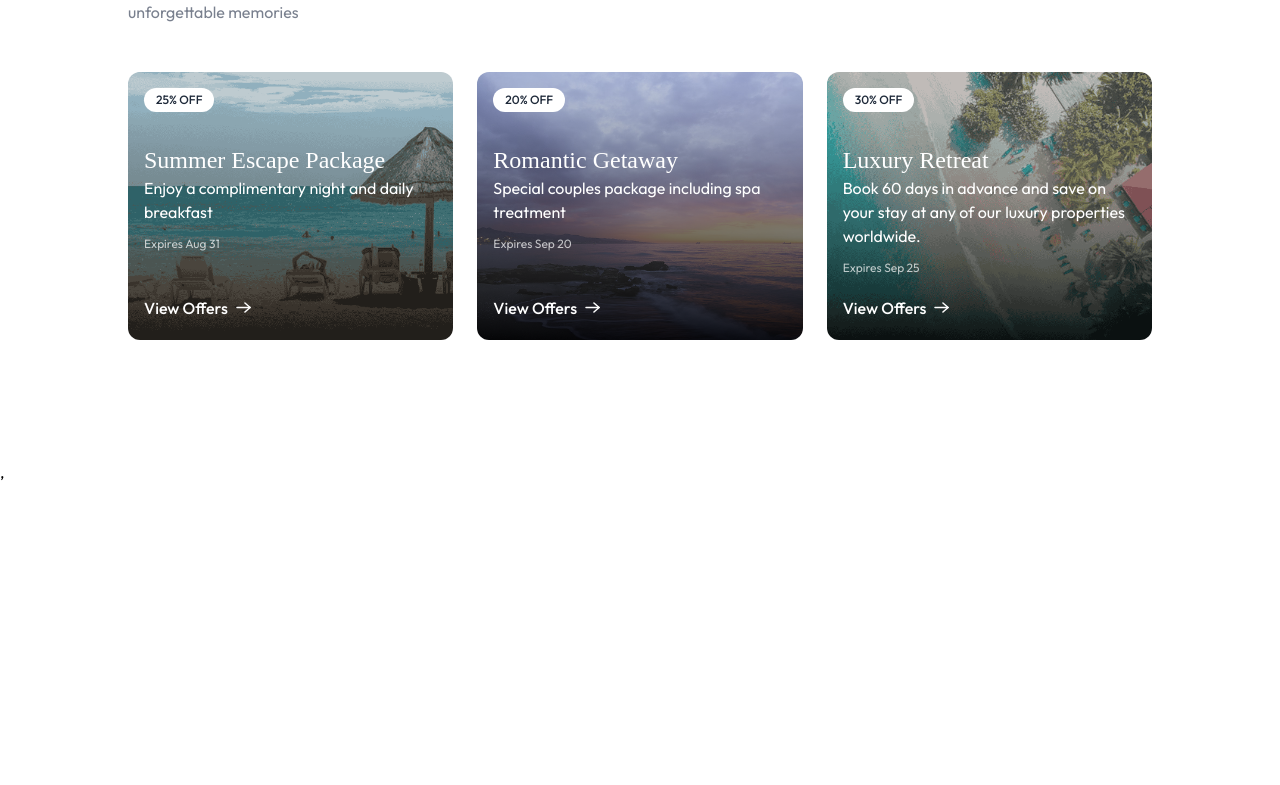
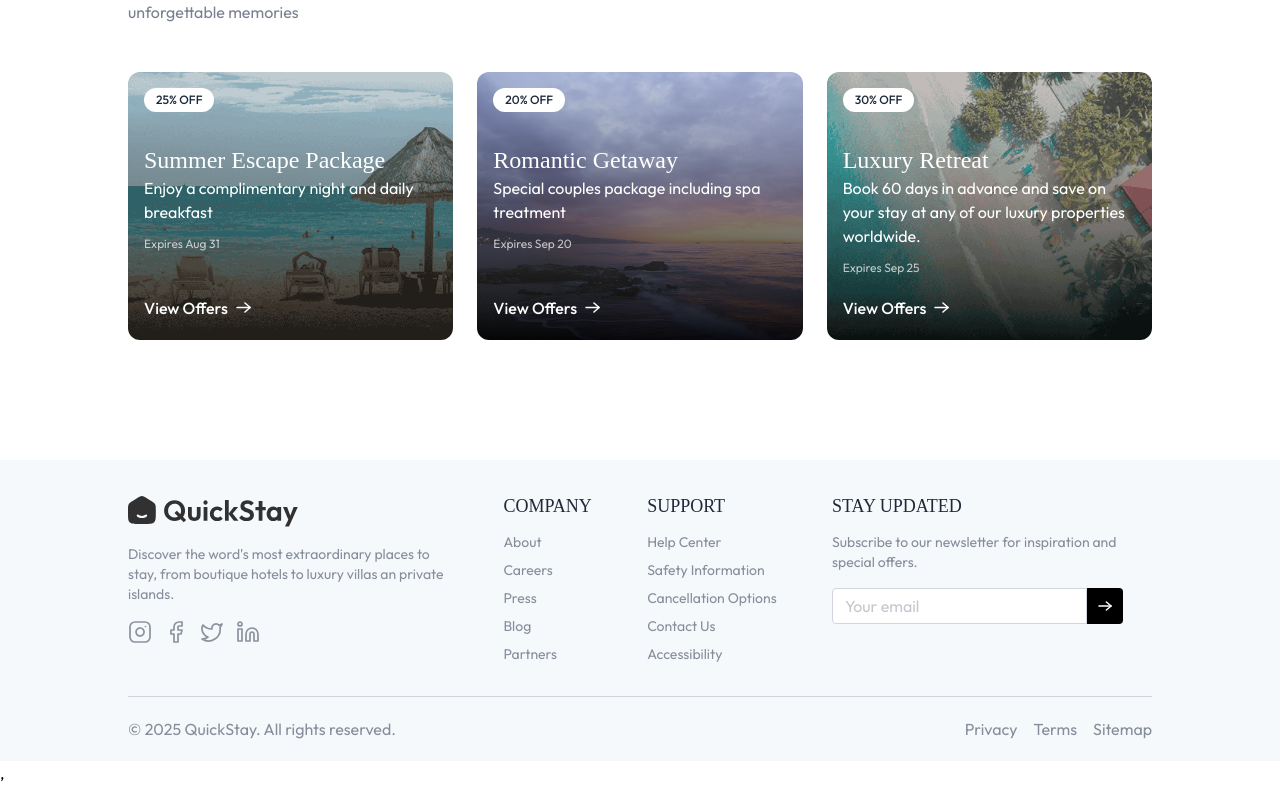
Before and after one commit to sarour8/bookingreact, a React (Vite) app in the folder client/: page / in a window 1280 px wide. Shown: the part 2137-2922 px from the top of the page. Before the commit the page ends 2621 px from the top, so only its background shows below. Built offline with nearby package versions, Linux system fonts and the light colour scheme; no server answers; a web font is replaced by a local one.

Commit message:
Update App.jsx

```diff
--- a/client/src/App.jsx
+++ b/client/src/App.jsx
@@ -2,6 +2,7 @@ import React from "react";
 import Navbar from "./components/Navbar.jsx";
 import { Route, Routes, useLocation } from "react-router-dom";
 import Home from "./pages/Home.jsx";
+import Footer from "./components/Footer.jsx";
 const App = () => {
 
   const isOwnerPath = useLocation().pathname.includes("owner");
@@ -13,8 +14,8 @@ const App = () => {
         <Routes>
           <Route  path='/' element={ <Home />} />
         </Routes>
-
       </div>
+      <Footer />
     </div>
   );
 };
```
